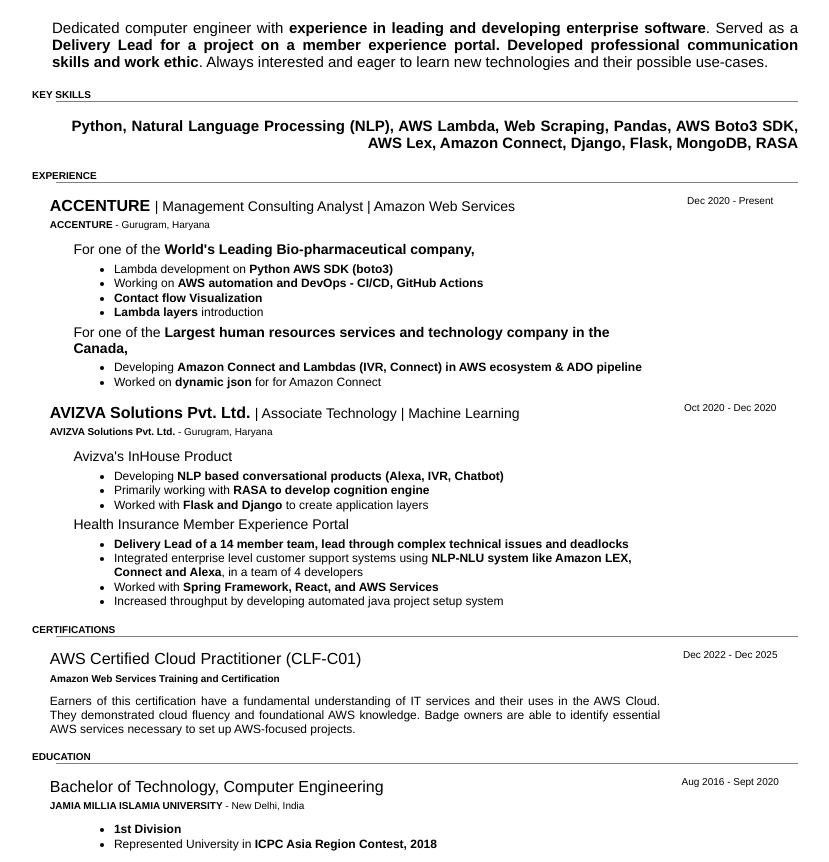
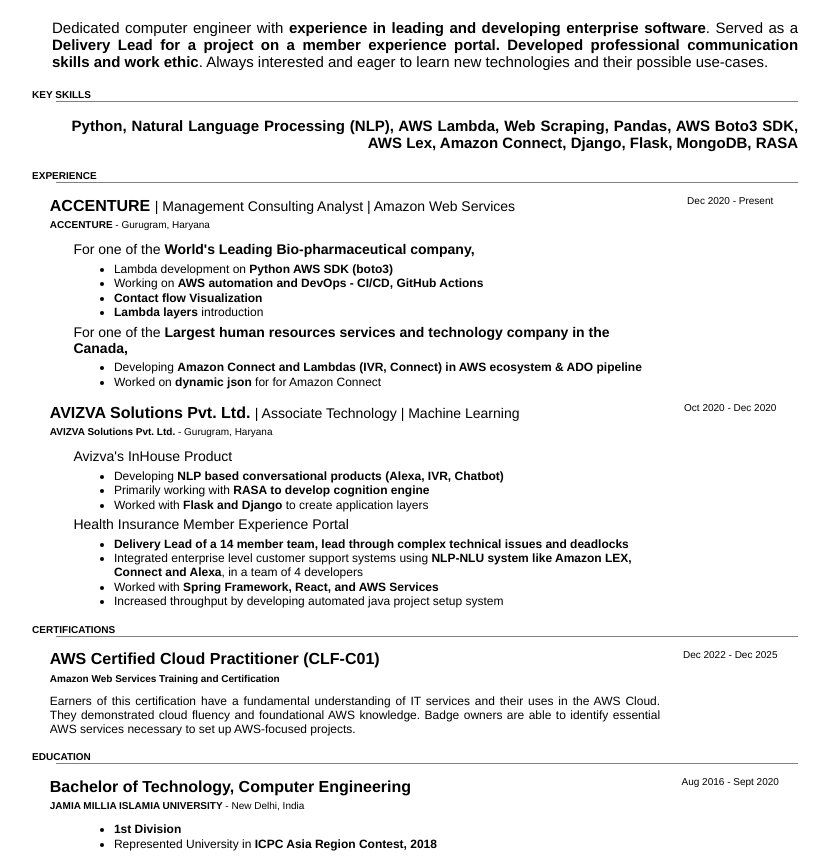
Before and after one commit to thattanmay/thattanmay.github.io, a plain HTML site: page index.html in a window 1280 px wide. Shown: the part 117-979 px from the top of the page, without its empty margins (215-1044 px from the left). Drawn offline with Linux system fonts and the light colour scheme.

Commit message:
minor changes to bold text

```diff
--- a/index.html
+++ b/index.html
@@ -172,7 +172,7 @@
             <a
               href="https://www.credly.com/badges/b44f0b0e-c55b-42af-ac73-d8674e14d1e1/public_url"
             >
-              AWS Certified Cloud Practitioner (CLF-C01)</a
+              <b>AWS Certified Cloud Practitioner (CLF-C01)</b></a
             >
           </th>
           <th class="duration">Dec 2022 - Dec 2025</th>
@@ -201,7 +201,7 @@
       <table>
         <tr>
           <th class="content position">
-            Bachelor of Technology, Computer Engineering
+            <b>Bachelor of Technology, Computer Engineering</b>
           </th>
           <th class="duration">Aug 2016 - Sept 2020</th>
         </tr>
```
